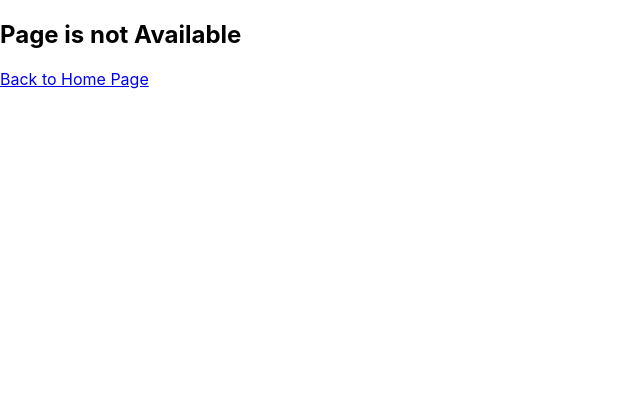
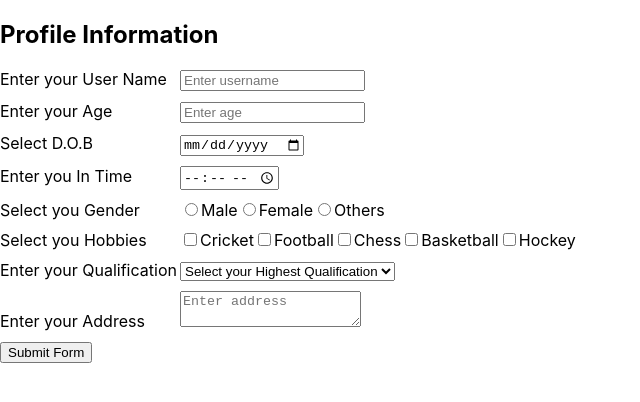
Before and after one commit to karthickvkumar/vcentry28, a React (Create React App) app in the folder learning-react/: page /profile in a window 1280 px wide. Shown: the top 402 px of the page, without its empty margins (0-640 px from the left). Built offline with nearby package versions, Linux system fonts and the light colour scheme.

Commit message:
commit message

```diff
--- a/learning-react/src/App.js
+++ b/learning-react/src/App.js
@@ -10,6 +10,7 @@ import NestedContent2 from "./pages/nested-content-2";
 import NestedContent3 from "./pages/nested-content-3";
 import PrintOutputPage from "./pages/print-output";
 import CreateAccountPage from "./pages/create-account";
+import ProfilePage from "./pages/profile";
 
 import "./css/style.css";
 
@@ -29,6 +30,7 @@ const App = () => {
 
         <Route path="print" element={<PrintOutputPage></PrintOutputPage>}></Route>
         <Route path="signup" element={<CreateAccountPage></CreateAccountPage>}></Route>
+        <Route path="profile" element={<ProfilePage></ProfilePage>}></Route>
 
         <Route path="*" element={<PageNotFound></PageNotFound>}></Route>
       </Routes>
--- /dev/null
+++ b/learning-react/src/pages/profile.js
@@ -0,0 +1,94 @@
+import React, {useState} from 'react';
+
+const ProfilePage = () => {
+
+  let [profileForm, updateProfile] = useState({
+    username : "",
+    age : "",
+    dateOfBirth: "",
+    inTime :"",
+    gender: "",
+    hobbies : [],
+    qualification: "",
+    address : ""
+  });
+
+  const handleInputField = (event) => {
+    // console.log(event.target.value, event.target.name);
+    if(event.target.name === "hobbies"){
+      if(event.target.checked){
+        profileForm.hobbies.push(event.target.value);
+      }
+      else{
+        let index = profileForm.hobbies.indexOf(event.target.value);
+        profileForm.hobbies.splice(index, 1);
+      }
+    }
+    else{
+      updateProfile({...profileForm, [event.target.name] :  event.target.value });
+    }
+  }
+
+  const submitFrom = () => {
+    console.log(profileForm)
+  }
+
+  return (
+    <div>
+      <h2>Profile Information</h2>
+      <div>
+        <div className='bottom-space'>
+          <label className='lableText'>Enter your User Name</label>
+          <input type='text' name='username' placeholder='Enter username' onChange={handleInputField} />
+        </div>
+        <div className='bottom-space'>
+          <label className='lableText'>Enter your Age</label>
+          <input type='number' name='age' placeholder='Enter age' onChange={handleInputField}/>
+        </div>
+        <div className='bottom-space'>
+          <label className='lableText'>Select D.O.B</label>
+          <input type='date' name='dateOfBirth' onChange={handleInputField}/>
+        </div>
+        <div className='bottom-space'>
+          <label className='lableText'>Enter you In Time</label>
+          <input type='time' name='inTime' onChange={handleInputField}/>
+        </div>
+        <div className='bottom-space'>
+          <label className='lableText'>Select you Gender</label>
+          <input type='radio' value='Male' name="gender" onChange={handleInputField}/>Male
+          <input type='radio' value='Female' name="gender" onChange={handleInputField}/>Female
+          <input type='radio' value='Others' name="gender" onChange={handleInputField}/>Others
+        </div>
+        <div className='bottom-space'>
+          <label className='lableText'>Select you Hobbies</label>
+          <input type='checkbox' name='hobbies' value='Cricket' onChange={handleInputField}/>Cricket
+          <input type='checkbox' name='hobbies' value='Football' onChange={handleInputField}/>Football
+          <input type='checkbox' name='hobbies' value='Chess' onChange={handleInputField}/>Chess
+          <input type='checkbox' name='hobbies' value='Basketball' onChange={handleInputField}/>Basketball
+          <input type='checkbox' name='hobbies' value='Hockey' onChange={handleInputField}/>Hockey
+        </div>
+        <div className='bottom-space'>
+          <label className='lableText'>Enter your Qualification</label>
+          <select name='qualification' defaultValue={""} onChange={handleInputField}>
+            <option disabled value="">Select your Highest Qualification</option>
+            <option>SSLC</option>
+            <option>HSC</option>
+            <option>Bachelor of Arts & Science</option>
+            <option>Bachelor of Engineering</option>
+            <option>Bachelor of IT</option>
+            <option>Master Degree</option>
+          </select>
+        </div>
+        <div className='bottom-space'>
+          <label className='lableText'>Enter your Address</label>
+          <textarea name='address' placeholder='Enter address' onChange={handleInputField}></textarea>
+        </div>
+        <div className='bottom-space'>
+          <button onClick={() => submitFrom()}>Submit Form</button>
+        </div>
+      </div>
+    </div>
+  );
+};
+
+export default ProfilePage;
```
